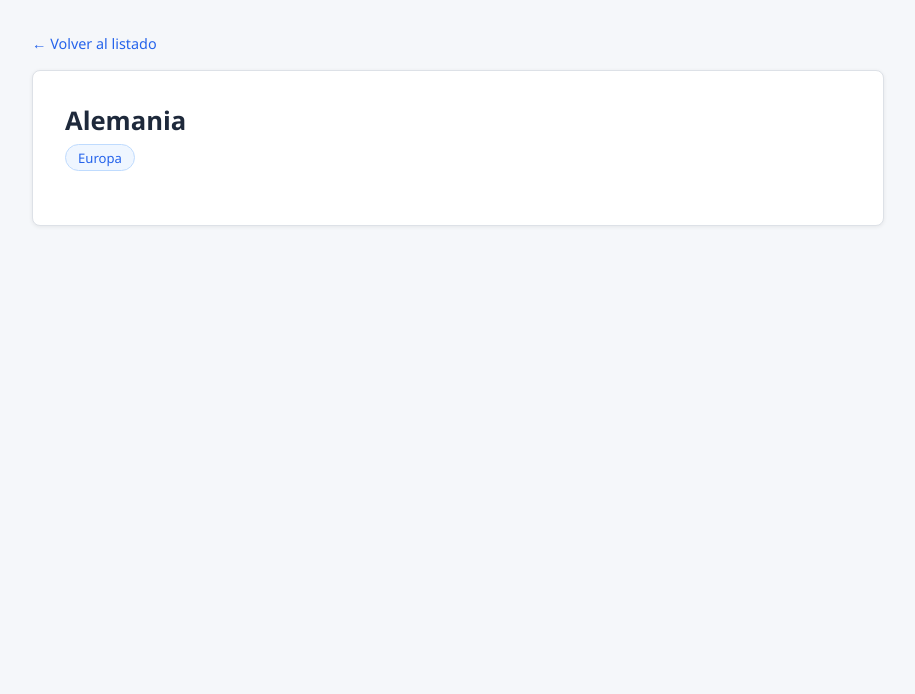
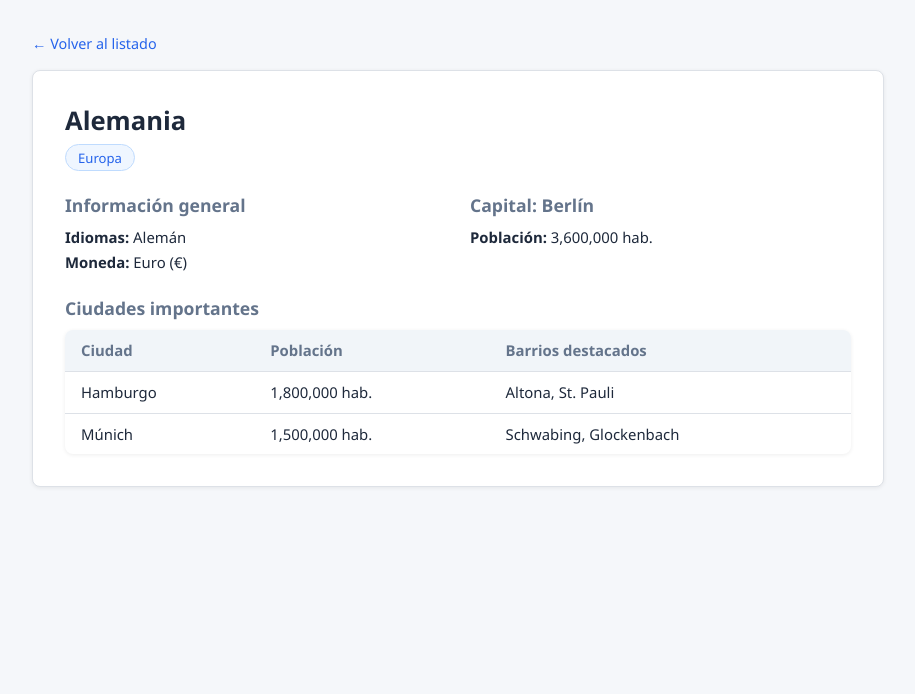
Before and after one commit to Adriandelpar/Proyecto_Flask, a Flask app: page /pais/1 in a window 1280 px wide. Shown: the top 694 px of the page, without its empty margins (182-1097 px from the left). Run offline with Flask 3, Linux system fonts and the light colour scheme.

Commit message:
Terminado

```diff
--- a/app.py
+++ b/app.py
@@ -23,9 +23,9 @@ def index():
 
 @app.route("/paises")
 def lista_paises():
-    nombre_q     = request.args.get("nombre", "").strip()
+    nombre_q  = request.args.get("nombre", "").strip()
     continente_q = request.args.get("continente", "")
-    orden        = request.args.get("orden", "asc")
+    orden = request.args.get("orden", "asc")
 
     resultados = paises
 
--- /dev/null
+++ b/requirements.txt
@@ -0,0 +1 @@
+flask>=3.0
--- a/static/style.css
+++ b/static/style.css
@@ -22,6 +22,23 @@ body {
 
 a { color: var(--primary); text-decoration: none; }
 a:hover { text-decoration: underline; }
+
+header {
+  background: var(--surface);
+  border-bottom: 1px solid var(--border);
+  padding: 0 2rem;
+}
+
+nav {
+  max-width: 900px;
+  margin: 0 auto;
+  height: 56px;
+  display: flex;
+  align-items: center;
+  gap: 2rem;
+}
+
+.nav-logo { font-weight: 700; font-size: 1.1rem; color: var(--text); }
 
 main {
   flex: 1;
@@ -52,6 +69,7 @@ h2 { font-size: 1.1rem; margin-bottom: .6rem; color: var(--muted); }
 .hero-logo {
   width: 180px;
 }
+
 
 .hero-hint { color: var(--muted); font-size: .95rem; }
 
@@ -139,6 +157,8 @@ tr:hover td { background: #f8fafc; }
 }
 
 
+.detail-section.full-width { grid-column: 1 / -1; }
+
 .detail-section ul { list-style: none; display: flex; flex-direction: column; gap: .35rem; }
 .detail-section li { font-size: .93rem; }
 
--- a/templates/detalle.html
+++ b/templates/detalle.html
@@ -9,7 +9,45 @@
   <h1>{{ pais.nombre }}</h1>
   <span class="badge">{{ pais.continente }}</span>
 
-  {# TODO: añadir secciones de información general, capital y ciudades #}
+  <div class="detail-grid">
 
+    <div class="detail-section">
+      <h2>Información general</h2>
+      <ul>
+        <li><strong>Idiomas:</strong> {{ pais.idiomas | join(", ") }}</li>
+        <li><strong>Moneda:</strong> {{ pais.moneda.nombre }} ({{ pais.moneda.simbolo }})</li>
+      </ul>
+    </div>
+
+    <div class="detail-section">
+      <h2>Capital: {{ pais.capital.nombre }}</h2>
+      <ul>
+        <li><strong>Población:</strong> {{ "{:,}".format(pais.capital.poblacion) }} hab.</li>
+      </ul>
+    </div>
+
+    <div class="detail-section full-width">
+      <h2>Ciudades importantes</h2>
+      <table>
+        <thead>
+          <tr>
+            <th>Ciudad</th>
+            <th>Población</th>
+            <th>Barrios destacados</th>
+          </tr>
+        </thead>
+        <tbody>
+          {% for ciudad in pais.capital.ciudades_importantes %}
+          <tr>
+            <td>{{ ciudad.nombre }}</td>
+            <td>{{ "{:,}".format(ciudad.poblacion) }} hab.</td>
+            <td>{{ ciudad.barrios | join(", ") }}</td>
+          </tr>
+          {% endfor %}
+        </tbody>
+      </table>
+    </div>
+
+  </div>
 </div>
 {% endblock %}
```
